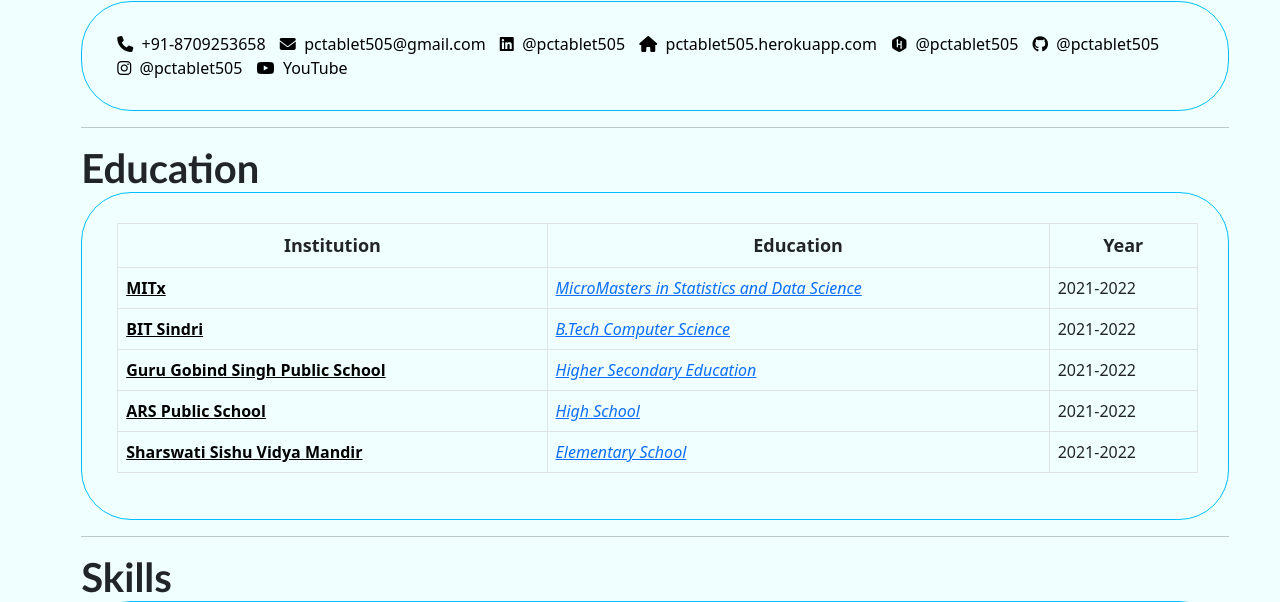
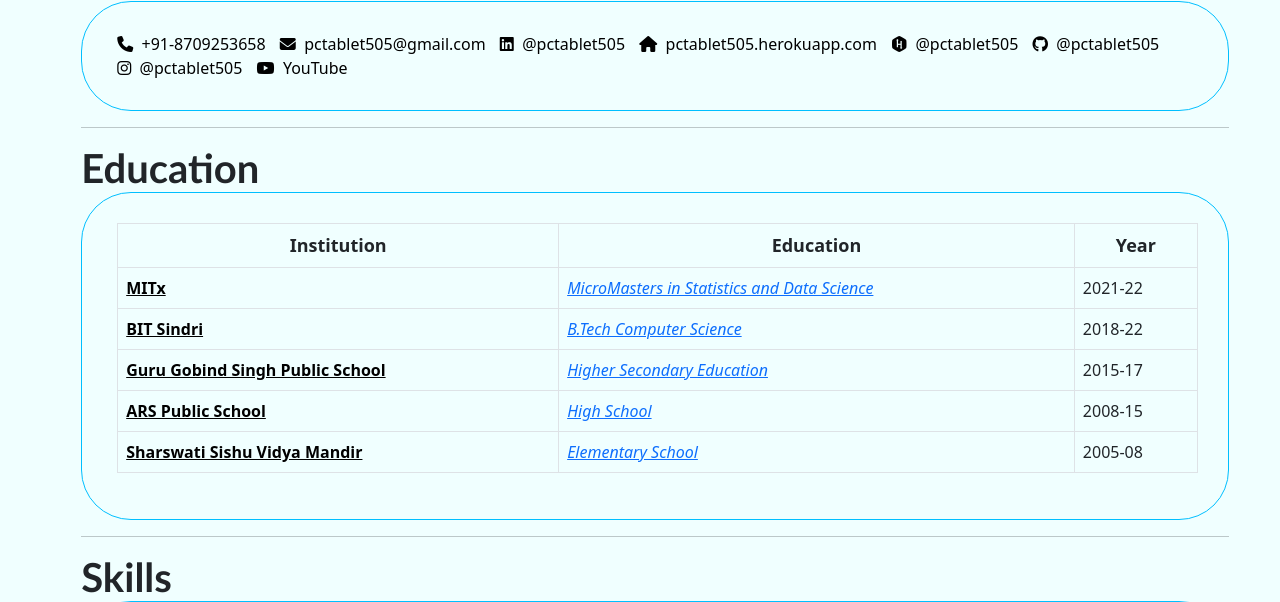
Before and after one commit to pctablet505/homepage, a Flask app: page /resume_download in a window 1280 px wide. Shown: the part 536-1138 px from the top of the page. Run offline with Flask 2, Linux system fonts and the light colour scheme; some libraries are stand-ins or nearby versions.

Commit message:
Update resume_download.html

```diff
--- a/templates/resume_download.html
+++ b/templates/resume_download.html
@@ -104,7 +104,7 @@
                                     target="_blank"><strong>{{university.school}}</strong></a></td>
                             <td><a target="_blank" href="{{university.website_degree}}"
                                     target="_blank"><em>{{university.degree}}</em></a></td>
-                            <td>2021-2022</td>
+                            <td>{{university.duration}}</td>
                         </tr>
                         {%endfor%}
 
```
